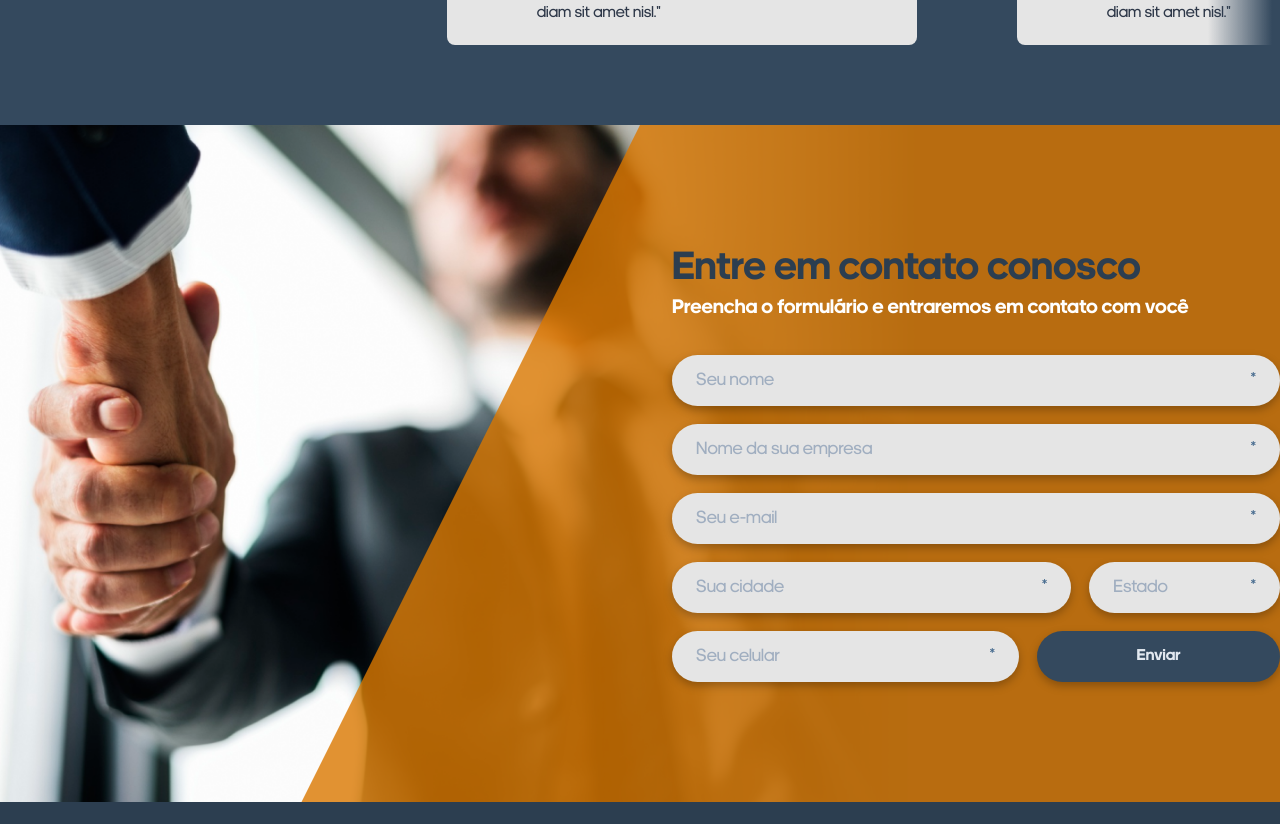
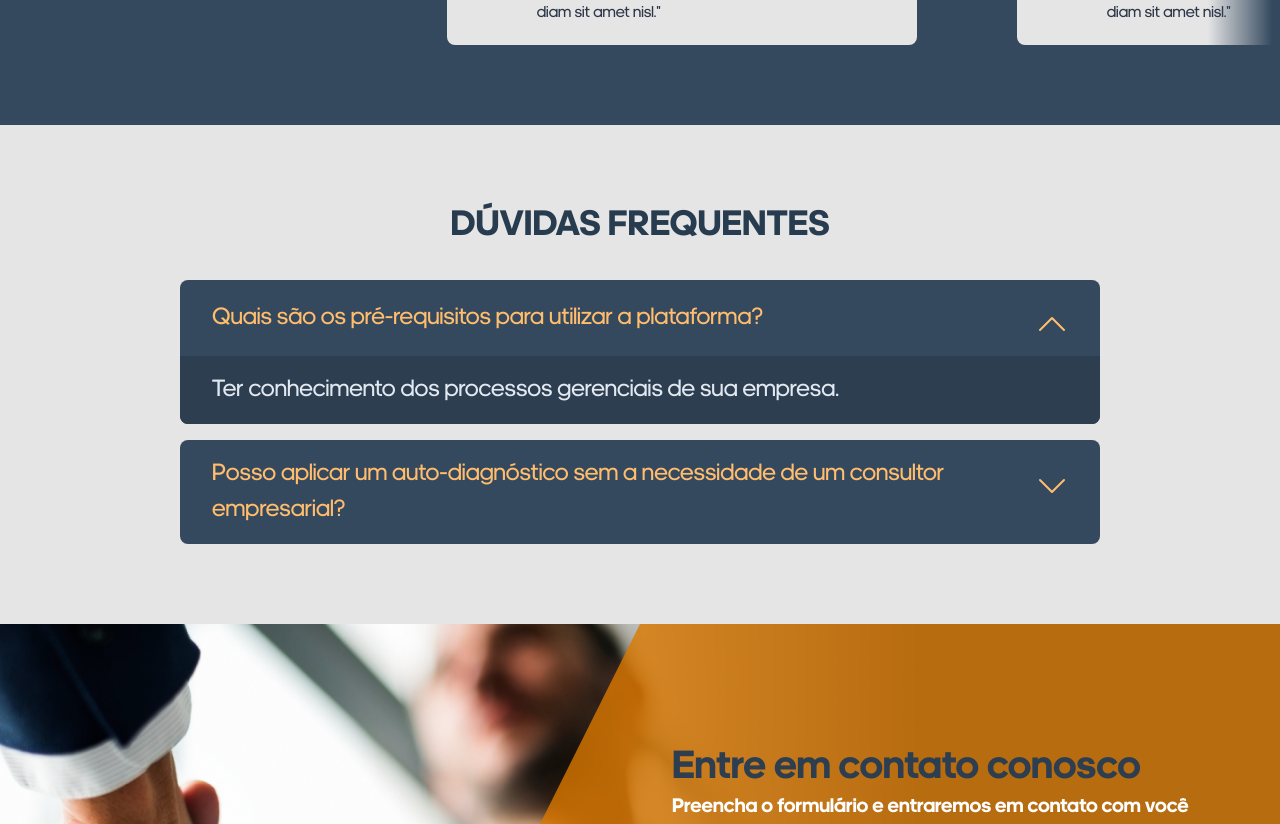
Before and after one commit to carlos3duardo/site-fvgestao, a Next.js app: page /plataforma/otimizze in a window 1280 px wide. Shown: the part 2340-3164 px from the top of the page. Built offline with nearby package versions, Linux system fonts and the light colour scheme.

Commit message:
Adicionando o efeito accordeon na sessao de FAQ

```diff
--- a/package.json
+++ b/package.json
@@ -11,7 +11,6 @@
     "@chakra-ui/react": "^1.6.2",
     "@emotion/react": "^11",
     "@emotion/styled": "^11",
-    "framer-motion": "^4",
     "next": "^11.1.2",
     "react": "17.0.2",
     "react-dom": "17.0.2",
--- /dev/null
+++ b/src/components/Accordion/index.tsx
@@ -0,0 +1,92 @@
+import { Box, VStack, chakra, Icon } from '@chakra-ui/react';
+import { motion } from 'framer-motion';
+import { useState } from 'react';
+import { BsChevronDown } from 'react-icons/bs';
+
+const MotionBox = motion(Box);
+
+interface ItemProps {
+  title: string;
+  description: string;
+  showDescription?: boolean;
+}
+
+interface AccordionProps {
+  items: ItemProps[];
+}
+
+function AccordionItem({
+  title,
+  description,
+  showDescription,
+}: ItemProps): JSX.Element {
+  const [opened, setOpened] = useState(!!showDescription);
+
+  return (
+    <chakra.div
+      width="100%"
+      fontSize="1.5rem"
+      borderRadius="0.5rem"
+      overflow="hidden"
+    >
+      <chakra.dt
+        className="title"
+        width="100%"
+        textAlign="left"
+        bgColor="background.light"
+        color="orange.200"
+        padding="1rem 2rem"
+        display="flex"
+        flexDirection="row"
+        justifyContent="space-between"
+        alignItems="center"
+        onClick={() => setOpened(!opened)}
+      >
+        <chakra.div>{title}</chakra.div>
+        <chakra.div
+          transition="transform 0.6s ease-in-out"
+          transform={opened ? 'rotate(180deg)' : 'rotate(0deg)'}
+        >
+          <Icon as={BsChevronDown} w={8} h={8} />
+        </chakra.div>
+      </chakra.dt>
+      <chakra.dd
+        width="100%"
+        textAlign="left"
+        bgColor="background.light"
+        color="gray.200"
+        padding="0"
+      >
+        <chakra.p
+          m="0"
+          bgColor="background.dark"
+          maxHeight={opened ? '100px' : '0'}
+          paddingX="2rem"
+          paddingY={opened ? '1rem' : '0'}
+          opacity={opened ? '1' : '0'}
+          transition="all 0.6s ease"
+          overflow="hidden"
+        >
+          {description}
+        </chakra.p>
+      </chakra.dd>
+    </chakra.div>
+  );
+}
+
+export default function Accordion({ items }: AccordionProps): JSX.Element {
+  return (
+    <chakra.div>
+      <VStack spacing="1rem">
+        {items.map(item => (
+          <AccordionItem
+            key={item.title}
+            title={item.title}
+            description={item.description}
+            showDescription={item.showDescription || false}
+          />
+        ))}
+      </VStack>
+    </chakra.div>
+  );
+}
--- a/src/pages/plataforma/otimizze.tsx
+++ b/src/pages/plataforma/otimizze.tsx
@@ -19,6 +19,7 @@ import Contato from '../../components/Layout/Contato';
 import Footer from '../../components/Layout/Footer';
 import ViewBreakpoint from '../../components/Layout/ViewBreakpoint';
 import { Depoimentos } from '../../components/Home';
+import Accordion from '../../components/Accordion';
 
 export default function Otimizze(): JSX.Element {
   return (
@@ -195,7 +196,7 @@ export default function Otimizze(): JSX.Element {
           </Container>
         </Box>
 
-        <Box padding="5rem 0" bgColor="#e5e5e5">
+        <Box padding="5rem 0" bgColor="#e5e5e5" color="primary.800">
           <Container maxWidth="920px">
             <Heading as="h1" textAlign="center" textTransform="uppercase">
               Aumente os resultados
@@ -223,6 +224,37 @@ export default function Otimizze(): JSX.Element {
 
         <Depoimentos />
 
+        <Box padding="5rem 0" bgColor="#e5e5e5" color="primary.800">
+          <Container maxWidth="920px">
+            <Heading as="h1" textAlign="center" textTransform="uppercase">
+              Dúvidas Frequentes
+            </Heading>
+            <chakra.div marginTop="2rem">
+              <Accordion
+                items={[
+                  {
+                    title:
+                      'Quais são os pré-requisitos para utilizar a plataforma?',
+                    description:
+                      'Ter conhecimento dos processos gerenciais de sua empresa.',
+                    showDescription: true,
+                  },
+                  {
+                    title:
+                      'Posso aplicar um auto-diagnóstico sem a necessidade ' +
+                      'de um consultor empresarial?',
+                    description:
+                      'Sim. Oferecemos avaliações que sua organização poderá ' +
+                      'realizar sem auxílio, e nossa plataforma gera um ' +
+                      'relatório de feedback de acordo com as suas respostas.',
+                    showDescription: false,
+                  },
+                ]}
+              />
+            </chakra.div>
+          </Container>
+        </Box>
+
         <Contato />
         <Footer />
         <ViewBreakpoint />
```
Also changed, not shown: 1 other file (tests, documents, lock files or other folders).
